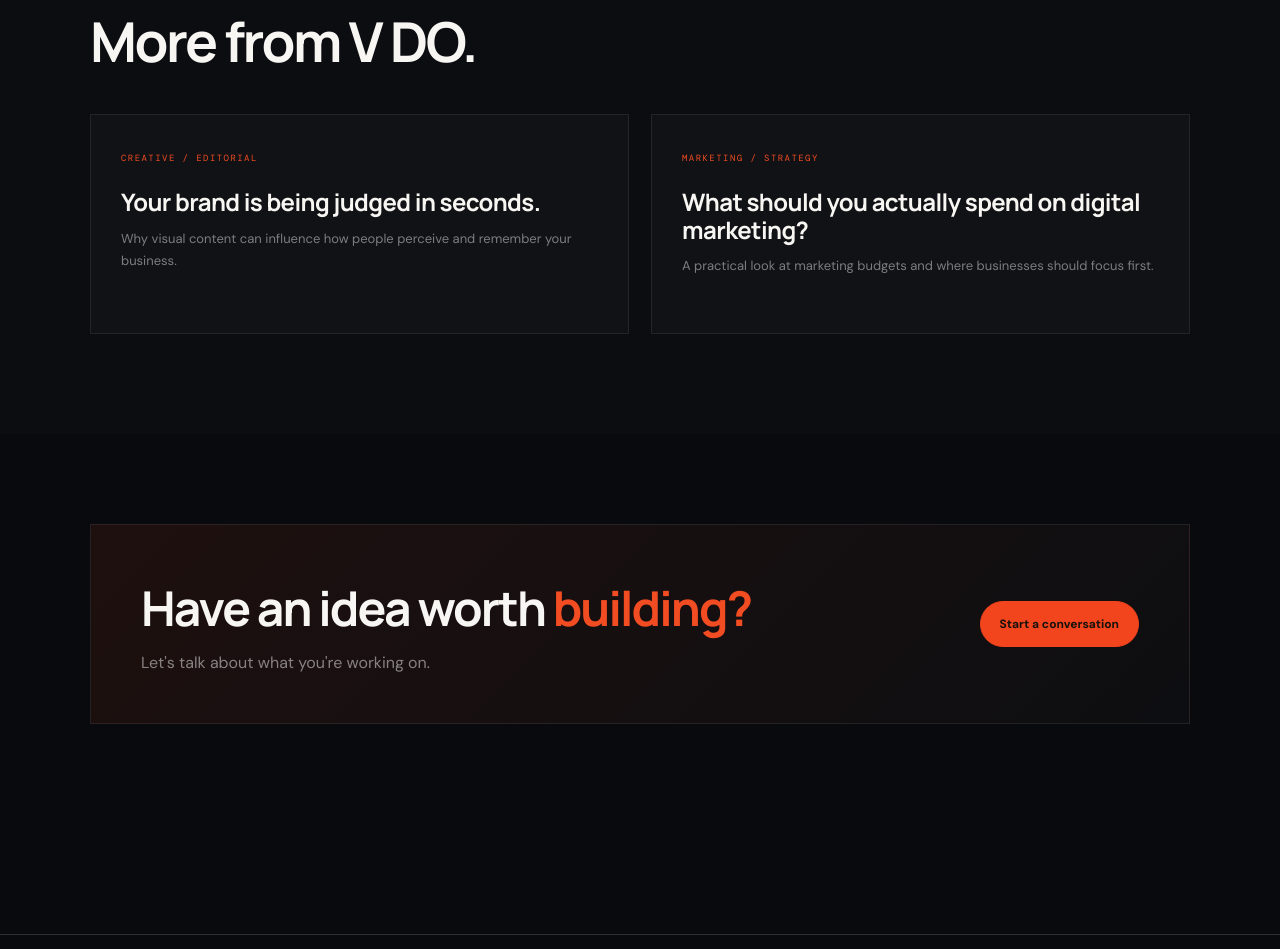
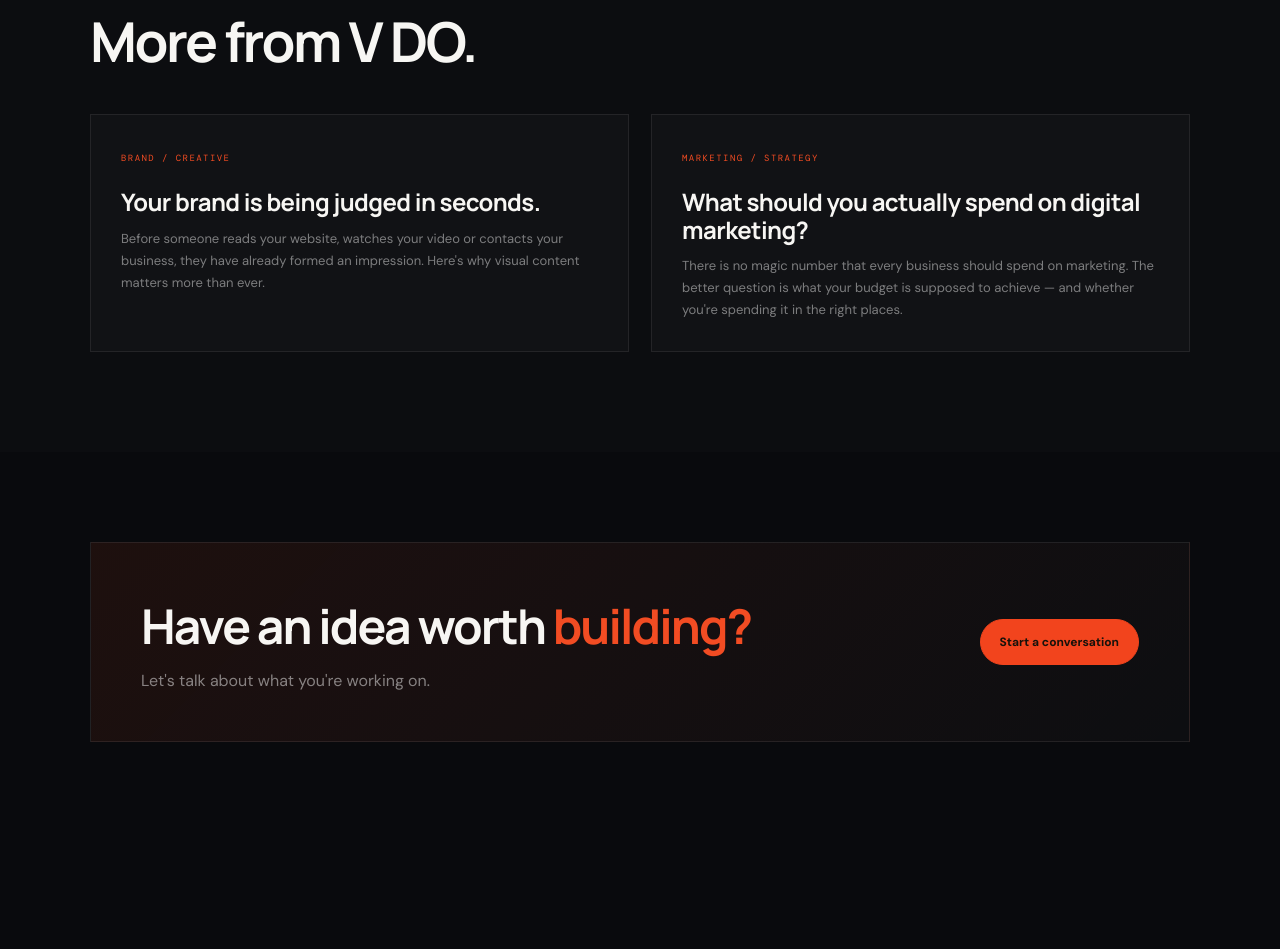
Before and after one commit to vdomarketing-web/vdo-marketing-website, a plain HTML site: page Blogs/blog1.html in a window 1280 px wide. Shown: the part 7674-8623 px from the top of the page. Drawn offline with nearby package versions, Linux system fonts and the light colour scheme.

Commit message:
Update blog1.html

```diff
--- a/Blogs/blog1.html
+++ b/Blogs/blog1.html
@@ -1870,7 +1870,7 @@
                 href="blog-02.html">
 
                 <small>
-                    CREATIVE / EDITORIAL
+                    BRAND / CREATIVE
                 </small>
 
                 <h3>
@@ -1878,8 +1878,7 @@
                 </h3>
 
                 <p>
-                    Why visual content can influence how people
-                    perceive and remember your business.
+                    Before someone reads your website, watches your video or contacts your business, they have already formed an impression. Here's why visual content matters more than ever.
                 </p>
 
             </a>
@@ -1898,8 +1897,7 @@
                 </h3>
 
                 <p>
-                    A practical look at marketing budgets and
-                    where businesses should focus first.
+                    There is no magic number that every business should spend on marketing. The better question is what your budget is supposed to achieve — and whether you're spending it in the right places.
                 </p>
 
             </a>
```
